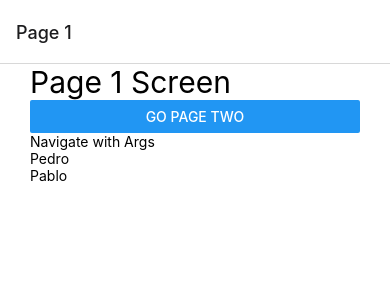
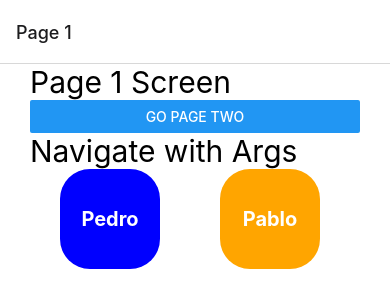
Before and after one commit to jorgearguellles/navegationApp, a React Native app: screen /PageOneScreen in a window 390 px wide. Shown: the top 308 px of the page. Built offline with nearby package versions, Linux system fonts and the light colour scheme.

Commit message:
add/ Navigate with args

```diff
--- a/src/navigation/StackNavigator.tsx
+++ b/src/navigation/StackNavigator.tsx
@@ -5,7 +5,14 @@ import {PageTwoScreen} from '../screens/pageTwoScreen';
 import {PageThreeScreen} from '../screens/PageThreeScreen';
 import {PersonScreen} from '../screens/PersonScreen';
 
-const Stack = createStackNavigator();
+export type RootStackParams = {
+  PageOneScreen: undefined;
+  PageTwoScreen: undefined;
+  PageThreeScreen: undefined;
+  PersonScreen: {id: number; name: string};
+};
+
+const Stack = createStackNavigator<RootStackParams>();
 
 export const StackNavigator = () => {
   return (
--- a/src/screens/PageOneScreen.tsx
+++ b/src/screens/PageOneScreen.tsx
@@ -1,3 +1,4 @@
+/* eslint-disable react-native/no-inline-styles */
 import {StackScreenProps} from '@react-navigation/stack';
 import React from 'react';
 import {Button, Text, View} from 'react-native';
@@ -14,25 +15,38 @@ export const PageOneScreen = ({navigation}: Props) => {
         title="Go Page Two"
         onPress={() => navigation.navigate('PageTwoScreen')}
       />
-      <Text>Navigate with Args</Text>
+      <Text style={styles.title}>Navigate with Args</Text>
+      <View
+        style={{
+          flexDirection: 'row',
+        }}>
         <TouchableOpacity
+          style={{
+            ...styles.bigBtn,
+            backgroundColor: 'blue',
+          }}
           onPress={() =>
             navigation.navigate('PersonScreen', {
               id: 1,
               name: 'Pedro',
             })
           }>
-        <Text>Pedro</Text>
+          <Text style={styles.bigBtnText}>Pedro</Text>
         </TouchableOpacity>
         <TouchableOpacity
+          style={{
+            ...styles.bigBtn,
+            backgroundColor: 'orange',
+          }}
           onPress={() =>
             navigation.navigate('PersonScreen', {
               id: 2,
               name: 'Pablo',
             })
           }>
-        <Text>Pablo</Text>
+          <Text style={styles.bigBtnText}>Pablo</Text>
         </TouchableOpacity>
+      </View>
     </View>
   );
 };
--- a/src/screens/PersonScreen.tsx
+++ b/src/screens/PersonScreen.tsx
@@ -2,20 +2,21 @@ import React, {useEffect} from 'react';
 import {Text, View} from 'react-native';
 import {styles} from '../theme/appTheme';
 import {StackScreenProps} from '@react-navigation/stack';
+import {RootStackParams} from '../navigation/StackNavigator';
 
 interface RoutesParams {
   id: number;
   name: string;
 }
 
-interface Props extends StackScreenProps<any, any> {}
+interface Props extends StackScreenProps<RootStackParams, 'PersonScreen'> {}
 
 export const PersonScreen = ({route, navigation}: Props) => {
   // console.log(props);
   // console.log(JSON.stringify(props, null, 3));
   // How get params?
   // Dirty way:
-  const params = route.params as RoutesParams;
+  const params = route.params;
 
   useEffect(() => {
     navigation.setOptions({
--- a/src/theme/appTheme.tsx
+++ b/src/theme/appTheme.tsx
@@ -8,4 +8,18 @@ export const styles = StyleSheet.create({
     fontSize: 30,
     color: 'black',
   },
+  bigBtn: {
+    width: 100,
+    height: 100,
+    backgroundColor: 'green',
+    borderRadius: 30,
+    alignItems: 'center',
+    justifyContent: 'center',
+    marginHorizontal: 30,
+  },
+  bigBtnText: {
+    color: 'white',
+    fontSize: 20,
+    fontWeight: 'bold',
+  },
 });
```
Lines whose indentation alone changed are shown as unchanged.
